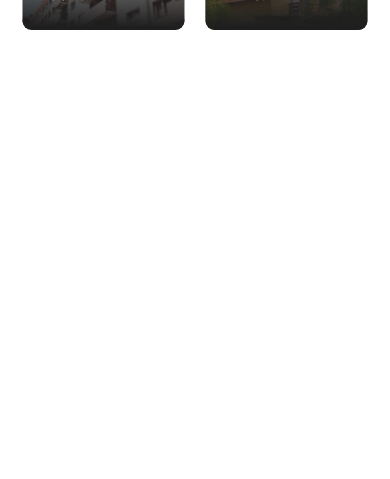
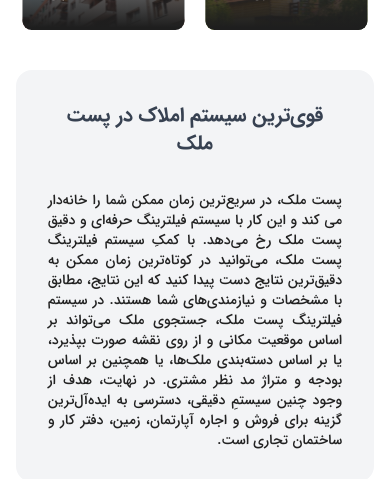
Before and after one commit to pouria-seifi/pst-melk, a Next.js app: page / in a window 390 px wide. Shown: the part 3376-3855 px from the top of the page. Before the commit the page ends 3406 px from the top, so only its background shows below. Built offline with nearby package versions, Linux system fonts and the light colour scheme.

Commit message:
strongest system added

```diff
--- a/app/(routes)/page.tsx
+++ b/app/(routes)/page.tsx
@@ -5,6 +5,7 @@ import QuoteFromUsers from "../_widgets/quoteFromUsers";
 import WhyPstMelk from "../_widgets/whyPstMelk";
 import Pocket from "../_widgets/pocket";
 import SuggestedPages from "../_widgets/suggestedPages";
+import Strongest from "../_widgets/strongest";
 
 export default function Home() {
   return (
@@ -15,6 +16,7 @@ export default function Home() {
       <QuoteFromUsers />
       <Pocket />
       <SuggestedPages />
+      <Strongest />
     </Fragment>
   );
 }
--- a/app/_widgets/pocket/index.tsx
+++ b/app/_widgets/pocket/index.tsx
@@ -10,7 +10,7 @@ export default function Pocket() {
       <div className="">
         <h3 className="justify-center md:justify-start text-center md:text-right text-xl font-bold md:text-5xl mb-2 flex text-gray6">
           بنگاه املاک در
-          <span className="text-primary px-2">جیب</span>
+          <strong className="text-primary px-2">جیب</strong>
           شماست!
         </h3>
         <p className="mb-5 text-sm md:text-base text-center md:text-right">
--- /dev/null
+++ b/app/_widgets/strongest/index.tsx
@@ -0,0 +1,22 @@
+import React from "react";
+
+export default function Strongest() {
+  return (
+    <section className="bg-gray1 rounded-2xl mt-10 md:mt-28 flex items-center flex-col px-8 md:px-12 py-8 mx-4 md:mx-28">
+      <h3 className="justify-center md:justify-start text-center md:text-right text-xl font-bold md:text-2xl mb-2 flex text-gray6">
+        قوی‌ترین سیستم املاک در پست ملک
+      </h3>
+      <p className="mt-6 text-sm md:text-lg text-justify font-normal">
+        پست ملک، در سریع‌ترین زمان ممکن شما را خانه‌دار می کند و این کار با
+        سیستم فیلترینگ حرفه‌ای و دقیق پست ملک رخ می‌دهد. با کمکِ سیستم فیلترینگ
+        پست ملک، می‌توانید در کوتاه‌ترین زمان ممکن به دقیق‌ترین نتایج دست پیدا
+        کنید که این نتایج، مطابق با مشخصات و نیازمندی‌های شما هستند. در سیستم
+        فیلترینگ پست ملک، جستجوی ملک می‌تواند بر اساس موقعیت مکانی و از روی نقشه
+        صورت بپذیرد، یا بر اساس دسته‌بندی ملک‌ها، یا همچنین بر اساس بودجه و
+        متراژ مد نظر مشتری. در نهایت، هدف از وجود چنین سیستمِ دقیقی، دسترسی به
+        ایده‌آل‌ترین گزینه برای فروش و اجاره آپارتمان، زمین، دفتر کار و ساختمان
+        تجاری است.
+      </p>
+    </section>
+  );
+}
--- a/app/_widgets/suggestedPages/index.tsx
+++ b/app/_widgets/suggestedPages/index.tsx
@@ -36,7 +36,7 @@ export default function SuggestedPages() {
       <h5 className="text-gray4 mt-2 mb-4">
         دسترسی آسان به صفحات آگهی املاک پر بازدید پست ملک
       </h5>
-      <div className="grid grid-cols-2 md:grid-cols-4 lg:grid-cols-4 gap-2 md:gap-4 w-full">
+      <div className="grid grid-cols-2 lg:grid-cols-4 gap-2 md:gap-4 w-full">
         {suggests.map((item) => (
           <Navigate
             key={item.title}
--- a/app/index.css
+++ b/app/index.css
@@ -676,6 +676,10 @@ video {
   margin-top: 1.5rem;
 }
 
+.mt-10 {
+  margin-top: 2.5rem;
+}
+
 .block {
   display: block;
 }
@@ -797,6 +801,11 @@ video {
   border-color: rgb(3 133 244 / var(--tw-border-opacity));
 }
 
+.bg-gray1 {
+  --tw-bg-opacity: 1;
+  background-color: rgb(243 244 246 / var(--tw-bg-opacity));
+}
+
 .bg-primary {
   --tw-bg-opacity: 1;
   background-color: rgb(3 133 244 / var(--tw-bg-opacity));
@@ -879,6 +888,11 @@ video {
   padding-right: 1.5rem;
 }
 
+.px-8 {
+  padding-left: 2rem;
+  padding-right: 2rem;
+}
+
 .py-1 {
   padding-top: 0.25rem;
   padding-bottom: 0.25rem;
@@ -904,12 +918,21 @@ video {
   padding-bottom: 1.75rem;
 }
 
+.py-8 {
+  padding-top: 2rem;
+  padding-bottom: 2rem;
+}
+
 .pt-16 {
   padding-top: 4rem;
 }
 
 .text-center {
   text-align: center;
+}
+
+.text-justify {
+  text-align: justify;
 }
 
 .text-2xl {
@@ -943,6 +966,10 @@ video {
 
 .font-medium {
   font-weight: 500;
+}
+
+.font-normal {
+  font-weight: 400;
 }
 
 .text-gray4 {
@@ -1467,13 +1494,17 @@ textarea {
   color: rgb(255 255 255 / var(--tw-text-opacity));
 }
 
-@media (min-width: 640px) and (max-width: 767px) {
+@media (min-width: 640px) {
   .sm\:min-h-\[120px\] {
     min-height: 120px;
   }
-}
-
-@media (min-width: 768px) and (max-width: 1023px) {
+
+  .sm\:grid-cols-4 {
+    grid-template-columns: repeat(4, minmax(0, 1fr));
+  }
+}
+
+@media (min-width: 768px) {
   .md\:mx-28 {
     margin-left: 7rem;
     margin-right: 7rem;
@@ -1495,6 +1526,14 @@ textarea {
     margin-right: 0px;
   }
 
+  .md\:mt-28 {
+    margin-top: 7rem;
+  }
+
+  .md\:min-h-\[120px\] {
+    min-height: 120px;
+  }
+
   .md\:min-h-\[150px\] {
     min-height: 150px;
   }
@@ -1547,6 +1586,11 @@ textarea {
     text-align: right;
   }
 
+  .md\:text-2xl {
+    font-size: 1.5rem;
+    line-height: 2rem;
+  }
+
   .md\:text-5xl {
     font-size: 3rem;
     line-height: 1;
@@ -1556,9 +1600,14 @@ textarea {
     font-size: 1rem;
     line-height: 1.5rem;
   }
-}
-
-@media (min-width: 1024px) and (max-width: 1279px) {
+
+  .md\:text-lg {
+    font-size: 1.125rem;
+    line-height: 1.75rem;
+  }
+}
+
+@media (min-width: 1024px) {
   .lg\:flex {
     display: flex;
   }
@@ -1567,6 +1616,10 @@ textarea {
     display: none;
   }
 
+  .lg\:min-h-\[150px\] {
+    min-height: 150px;
+  }
+
   .lg\:grid-cols-4 {
     grid-template-columns: repeat(4, minmax(0, 1fr));
   }
```
Also changed, not shown: tailwind.config.ts (+9 -9 lines).
